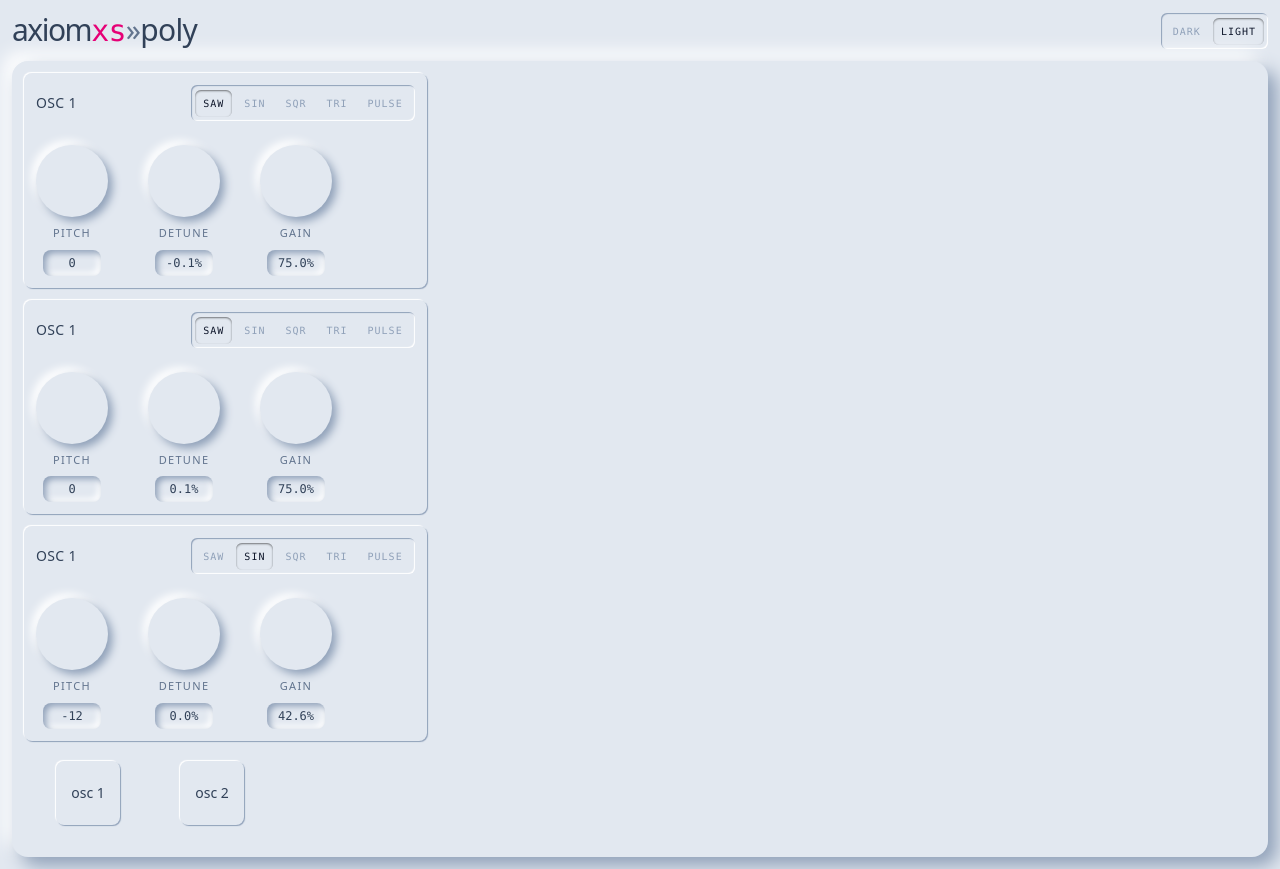
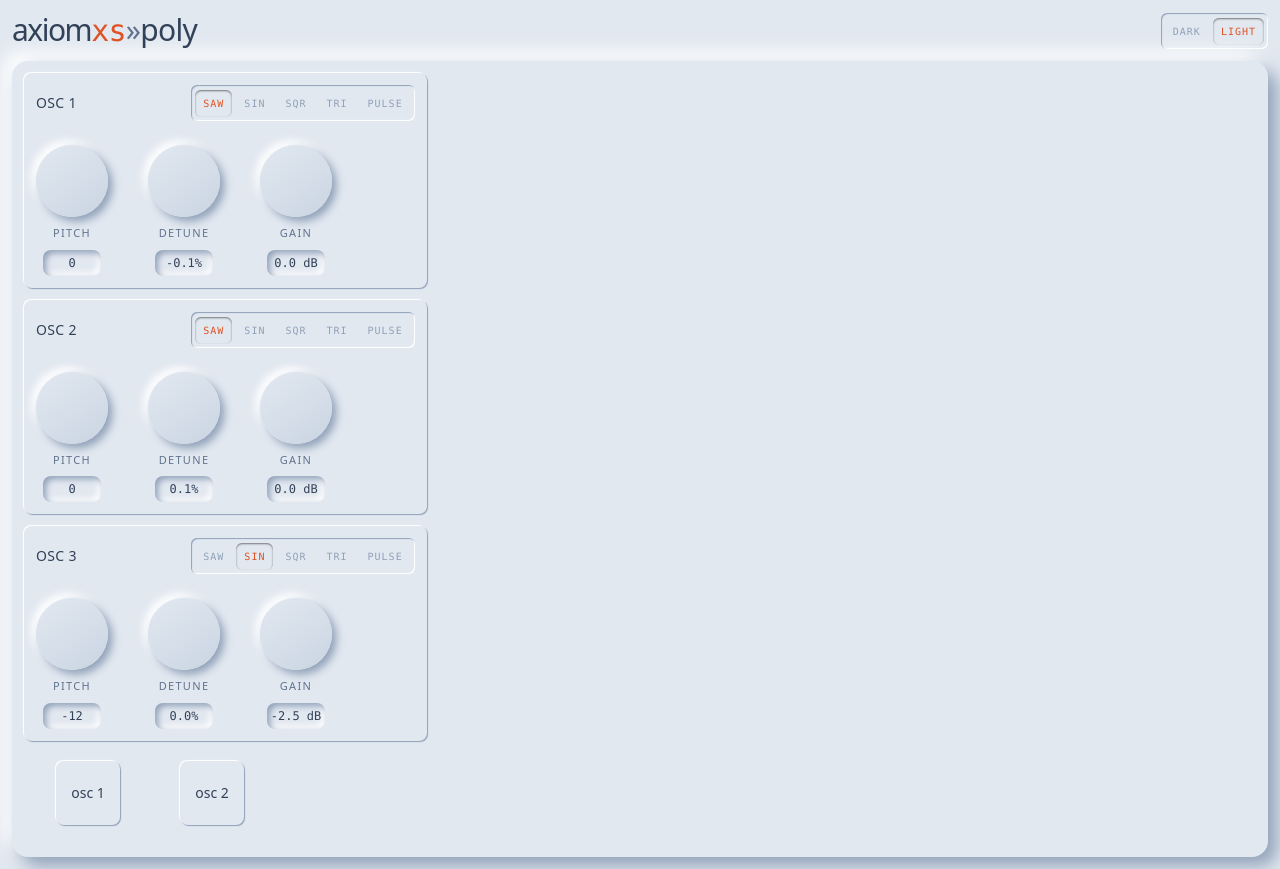
Before and after one commit to svandriel/axiom-synth, a Vue app: page / in a window 1280 px wide. Built offline with nearby package versions, Linux system fonts and the light colour scheme.

Commit message:
dark mode

```diff
--- a/src/components/Knob.vue
+++ b/src/components/Knob.vue
@@ -8,7 +8,7 @@
     @dblclick="resetToDefault"
   >
     <div
-      class="knob dark:shadow-out-sm-dark relative h-18 w-18 cursor-ns-resize rounded-full shadow-out-sm duration-200 ease-in-out outline-none"
+      class="knob relative h-18 w-18 cursor-ns-resize rounded-full shadow-out-sm duration-200 ease-in-out outline-none dark:shadow-out-sm-dark"
       :class="{ active }"
       role="slider"
       tabindex="0"
@@ -81,9 +81,8 @@ const angle = computed(() => normalizedValue.value * 270);
 const active = ref(false);
 let startY = 0;
 let startV = 0;
-let dragging = false;
+
 function onPointerDown(e: PointerEvent) {
-  dragging = true;
   startY = e.clientY;
   startV = normalizedValue.value;
   active.value = true;
@@ -92,7 +91,7 @@ function onPointerDown(e: PointerEvent) {
 }
 
 function onPointerMove(e: PointerEvent) {
-  if (!dragging) return;
+  if (!active.value) return;
   var dy = startY - e.clientY;
   set(startV + dy / (e.shiftKey ? 600 : 180));
 }
@@ -112,7 +111,6 @@ function clamp(value: number) {
 }
 
 function release() {
-  dragging = false;
   active.value = false;
 }
 
@@ -128,16 +126,10 @@ function resetToDefault() {
 .knob {
   background: linear-gradient(
     145deg,
-    var(--color-default),
-    var(--color-default-light)
-  ); /* #d3d9e2 */
+    var(--color-primary-200),
+    var(--color-primary-300)
+  );
   transition-property: box-shadow, transform;
-}
-
-@variant dark {
-  .knob {
-    background: linear-gradient(145deg, var(--color-default-dark), #d3d9e2);
-  }
 }
 
 .knob:focus-visible {
@@ -156,10 +148,45 @@ function resetToDefault() {
   position: absolute;
   inset: 10px;
   border-radius: 50%;
-  background: linear-gradient(145deg, #d6dce5, var(--color-default));
+  background: linear-gradient(
+    145deg,
+    var(--color-primary-300),
+    var(--color-primary-100)
+  );
   box-shadow:
     inset 2px 2px 4px var(--color-primary-400),
     inset -2px -2px 4px var(--color-primary-100);
+}
+
+@variant dark {
+  .knob {
+    background: linear-gradient(
+      145deg,
+      var(--color-primary-300),
+      var(--color-primary-700),
+      var(--color-primary-800)
+    );
+  }
+
+  .knob:focus-visible {
+    box-shadow:
+      var(--shadow-out-sm-dark),
+      0 0 0 3px var(--color-accent-500);
+  }
+  .knob.active {
+    box-shadow: var(--shadow-in-sm-dark);
+  }
+  .knob::before {
+    background: linear-gradient(
+      145deg,
+      var(--color-primary-700),
+      var(--color-primary-600),
+      var(--color-primary-400)
+    );
+    box-shadow:
+      inset 2px 2px 4px var(--color-primary-900),
+      inset -2px -2px 4px var(--color-primary-500);
+  }
 }
 
 .knob .pointer {
--- a/src/components/OscillatorPanel.vue
+++ b/src/components/OscillatorPanel.vue
@@ -1,13 +1,15 @@
 <template>
   <div class="section">
     <div class="flex flex-row items-center justify-between">
-      <div class="text-sm tracking-wide uppercase">osc 1</div>
-      <Toggle :values="waveForms" v-model="config.waveform" />
+      <div class="text-sm tracking-wide uppercase">
+        {{ modelValue.label ?? 'osc' }}
+      </div>
+      <Toggle :values="waveForms" v-model="modelValue.waveform" />
     </div>
     <div class="mt-3 flex flex-row gap-10">
       <Knob
         label="Pitch"
-        v-model="config.pitch"
+        v-model="modelValue.pitch"
         class="mt-3"
         :from="-36"
         :to="36"
@@ -16,7 +18,7 @@
       />
       <Knob
         label="Detune"
-        v-model="config.detune"
+        v-model="modelValue.detune"
         class="mt-3"
         :from="-100"
         :to="100"
@@ -25,12 +27,12 @@
       />
       <Knob
         label="Gain"
-        v-model="config.gain"
+        v-model="modelValue.gain"
         class="mt-3"
         :from="0"
-        :to="100"
-        :default="50"
-        :format="v => `${v.toFixed(1)}%`"
+        :to="2"
+        :default="1"
+        :format="v => dbDisplay(v)"
       />
     </div>
   </div>
@@ -38,10 +40,11 @@
 
 <script setup lang="ts">
 import type { OscillatorConfig } from '../types';
+import { dbDisplay } from '../utils/db-display.ts';
 import Knob from './Knob.vue';
 import Toggle from './Toggle.vue';
 
-const config = defineModel<OscillatorConfig>({
+defineModel<OscillatorConfig>({
   required: true,
 });
 
--- a/src/components/Synth.vue
+++ b/src/components/Synth.vue
@@ -17,27 +17,34 @@
   </div>
 </template>
 <script setup lang="ts">
-import { reactive } from 'vue';
+import { reactive, watch } from 'vue';
 import type { OscillatorConfig } from '../types/oscillator-config.ts';
 import OscillatorPanel from './OscillatorPanel.vue';
 import SynthButton from './SynthButton.vue';
 
 const osc1 = reactive<OscillatorConfig>({
+  label: 'Osc 1',
   detune: -0.1,
   pitch: 0,
-  gain: 75,
+  gain: 1,
   waveform: 'saw',
 });
 const osc2 = reactive<OscillatorConfig>({
+  label: 'Osc 2',
   detune: 0.1,
   pitch: 0,
-  gain: 75,
+  gain: 1,
   waveform: 'saw',
 });
 const osc3 = reactive<OscillatorConfig>({
+  label: 'Osc 3',
   detune: 0,
   pitch: -12,
-  gain: 42.6,
+  gain: 0.75,
   waveform: 'sine',
 });
+
+watch([osc1, osc2, osc3], () => {
+  console.log('Oscillator configs changed:', osc1, osc2, osc3);
+});
 </script>
--- a/src/components/Toggle.vue
+++ b/src/components/Toggle.vue
@@ -6,7 +6,11 @@
       <button
         @click="onClicked(value.id)"
         :aria-pressed="isPressed(value.id)"
-        class="inline-flex cursor-pointer rounded-md px-2 py-1.5 font-mono text-2xs tracking-widest text-primary-400 uppercase aria-pressed:text-primary-900 dark:text-primary-500 dark:aria-pressed:text-primary-100"
+        class="inline-flex cursor-pointer rounded-md px-2 py-1.5 font-mono text-2xs tracking-widest uppercase"
+        :class="{
+          'text-primary-400 dark:text-primary-400': !isPressed(value.id),
+          'text-accent-600 dark:text-accent-300': isPressed(value.id),
+        }"
       >
         {{ value.label }}
       </button>
--- a/src/style.css
+++ b/src/style.css
@@ -18,6 +18,32 @@ html {
 
 @utility section {
   @apply rounded-lg p-3 shadow-out-xs dark:shadow-out-xs-dark;
+}
+
+:root {
+  --color-rose-bud-50: #fef5f2;
+  --color-rose-bud-100: #fee9e2;
+  --color-rose-bud-200: #ffd6c9;
+  --color-rose-bud-300: #fdae94;
+  --color-rose-bud-400: #fa916f;
+  --color-rose-bud-500: #f26d41;
+  --color-rose-bud-600: #df5223;
+  --color-rose-bud-700: #bb421a;
+  --color-rose-bud-800: #9b3919;
+  --color-rose-bud-900: #80351c;
+  --color-rose-bud-950: #461809;
+
+  --color-shamrock-50: #edfcf6;
+  --color-shamrock-100: #d4f7e7;
+  --color-shamrock-200: #aceed4;
+  --color-shamrock-300: #58d8ae;
+  --color-shamrock-400: #3fc89f;
+  --color-shamrock-500: #1bae87;
+  --color-shamrock-600: #0f8c6e;
+  --color-shamrock-700: #0c705a;
+  --color-shamrock-800: #0c5949;
+  --color-shamrock-900: #0b493d;
+  --color-shamrock-950: #052923;
 }
 
 @theme inline {
@@ -42,17 +68,17 @@ html {
   --color-primary-950: var(--color-slate-950);
 
   /* Accent color */
-  --color-accent-50: var(--color-pink-50);
-  --color-accent-100: var(--color-pink-100);
-  --color-accent-200: var(--color-pink-200);
-  --color-accent-300: var(--color-pink-300);
-  --color-accent-400: var(--color-pink-400);
-  --color-accent-500: var(--color-pink-500);
-  --color-accent-600: var(--color-pink-600);
-  --color-accent-700: var(--color-pink-700);
-  --color-accent-800: var(--color-pink-800);
-  --color-accent-900: var(--color-pink-900);
-  --color-accent-950: var(--color-pink-950);
+  --color-accent-50: var(--color-rose-bud-50);
+  --color-accent-100: var(--color-rose-bud-100);
+  --color-accent-200: var(--color-rose-bud-200);
+  --color-accent-300: var(--color-rose-bud-300);
+  --color-accent-400: var(--color-rose-bud-400);
+  --color-accent-500: var(--color-rose-bud-500);
+  --color-accent-600: var(--color-rose-bud-600);
+  --color-accent-700: var(--color-rose-bud-700);
+  --color-accent-800: var(--color-rose-bud-800);
+  --color-accent-900: var(--color-rose-bud-900);
+  --color-accent-950: var(--color-rose-bud-950);
 
   /* Light theme colors */
   --glow-transparancy: 100%;
@@ -90,6 +116,9 @@ html {
   --shadow-out-dark:
     9px 9px 18px var(--color-farside-dark),
     -9px -9px 18px var(--color-nearside-dark);
+  --shadow-out-sm-dark:
+    4.5px 4.5px 9px var(--color-farside-dark),
+    -4.5px -4.5px 9px var(--color-nearside-dark);
   --shadow-out-xs-dark:
     1px 1px 1px var(--color-farside-dark),
     -1px -1px 1px var(--color-nearside-dark);
--- a/src/types/oscillator-config.ts
+++ b/src/types/oscillator-config.ts
@@ -1,4 +1,5 @@
 export interface OscillatorConfig {
+  label?: string;
   waveform: WaveFormType;
   pitch: number;
   detune: number;
--- /dev/null
+++ b/src/utils/db-display.ts
@@ -0,0 +1,18 @@
+export function dbDisplay(value: number) {
+  const db = fractionsToDecibels(value);
+  if (db === Number.NEGATIVE_INFINITY) {
+    return `-inf dB`;
+  }
+  const displayDb = db.toFixed(1);
+  if (displayDb === '0.0') {
+    return '0.0 dB';
+  } else if (db > 0) {
+    return `+${db.toFixed(1)} dB`;
+  } else {
+    return `${db.toFixed(1)} dB`;
+  }
+}
+
+export function fractionsToDecibels(fraction: number) {
+  return Math.log10(fraction) * 20;
+}
--- /dev/null
+++ b/src/utils/index.ts
@@ -0,0 +1 @@
+export * from './db-display';
```
